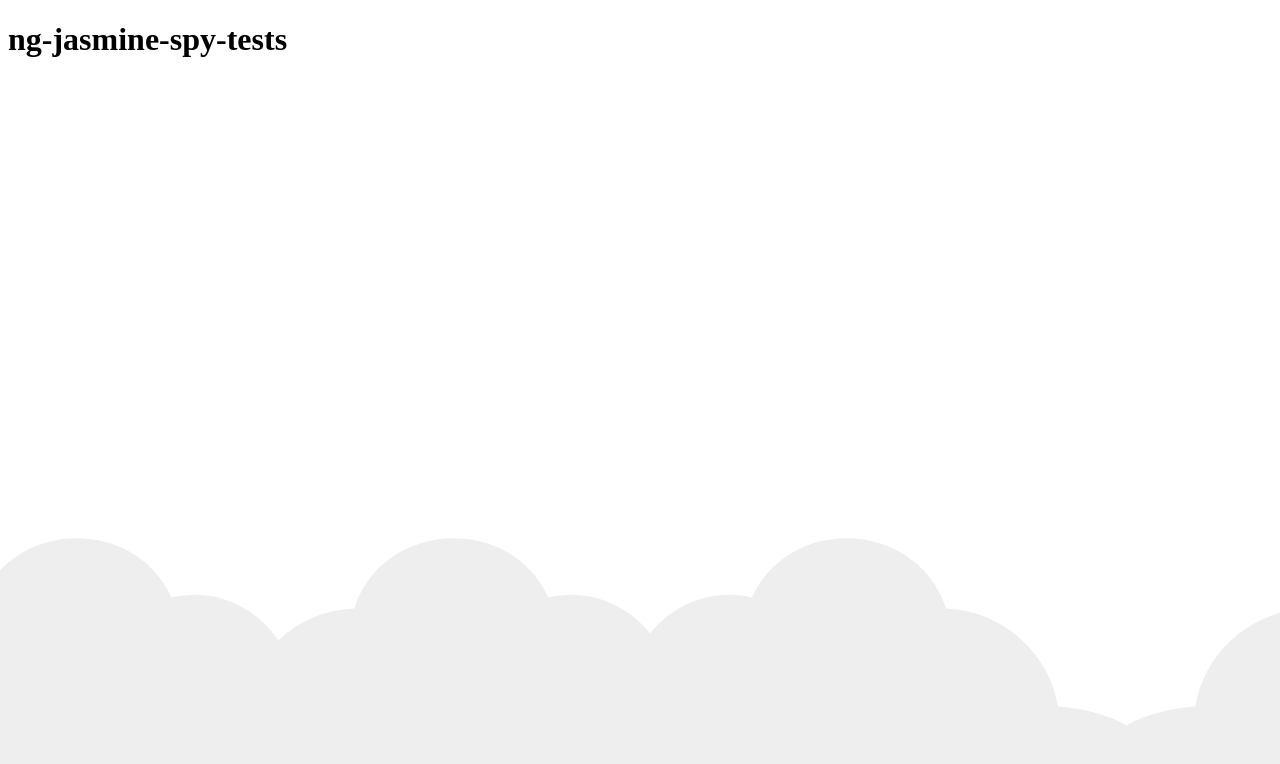
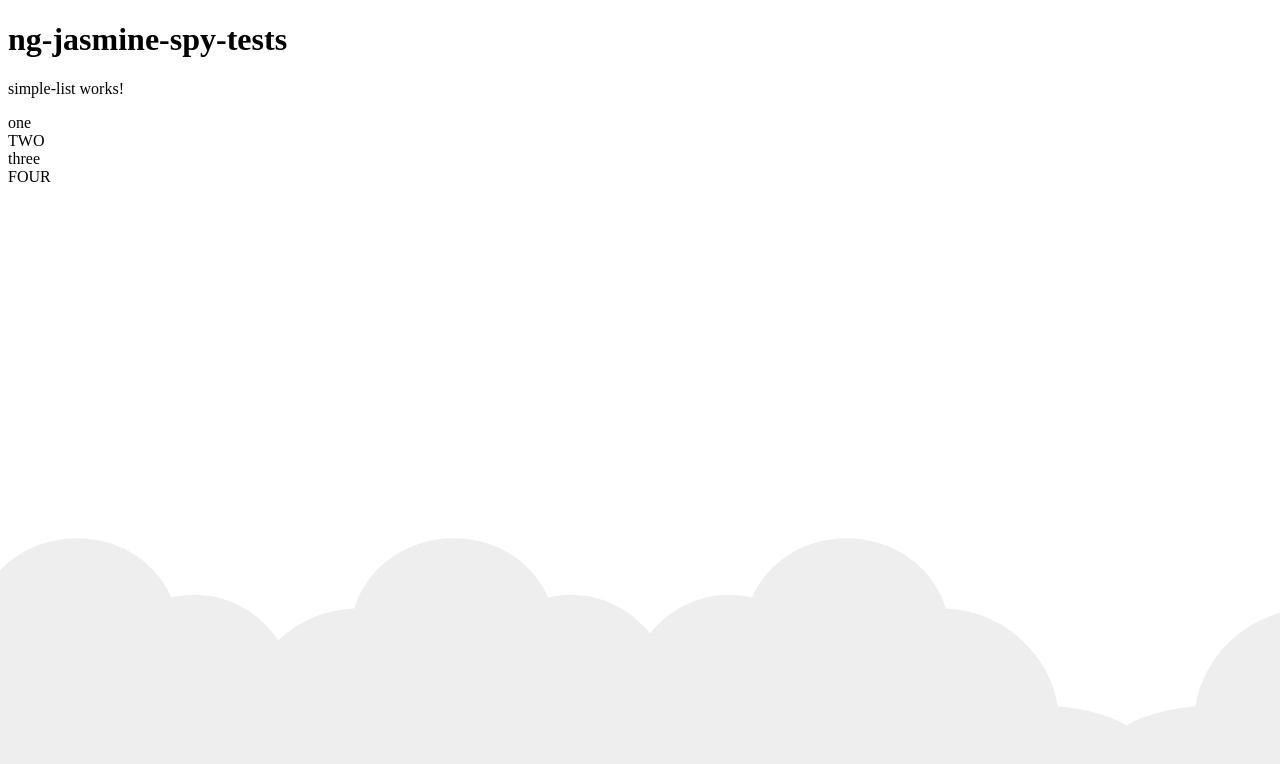
Before and after one commit to cameronDz/ng-jasmine-spy-tests, an Angular app: page / in a window 1280 px wide. Shown: the top 764 px of the page. Built offline with nearby package versions, Linux system fonts and the light colour scheme.

Commit message:
put list in app

```diff
--- a/src/app/app.component.html
+++ b/src/app/app.component.html
@@ -1,6 +1,8 @@
 <div class="content">
   <h1>{{title}}</h1>
 </div>
+
+<app-simple-list></app-simple-list>
 
 <div>
   <svg id="clouds" alt="Gray Clouds Background" xmlns="http://www.w3.org/2000/svg" width="2611.084" height="485.677" viewBox="0 0 2611.084 485.677">
```
